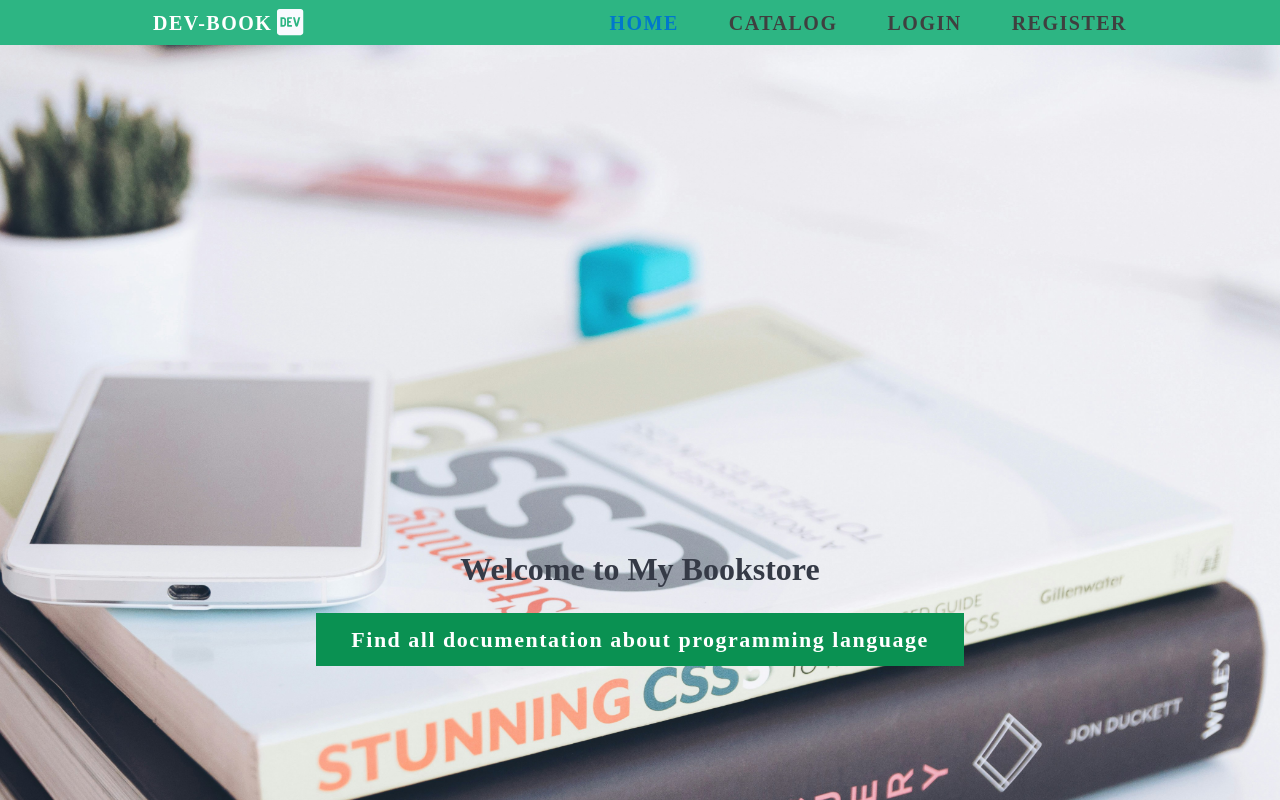
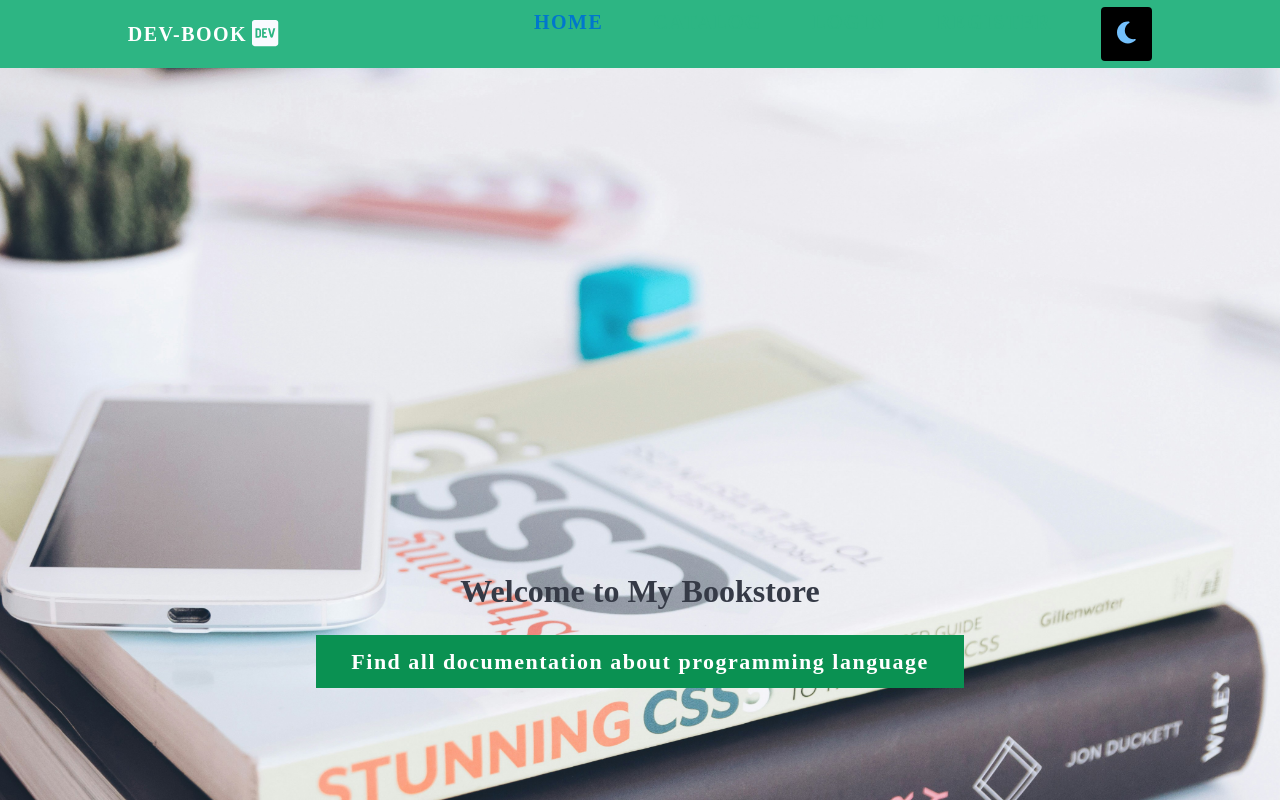
Before and after one commit to lyklecharova/DEV-Book, a React (Vite) app in the folder dev-book/client/: page / in a window 1280 px wide. Shown: the top 800 px of the page. Built offline with nearby package versions, Linux system fonts and the light colour scheme.

Commit message:
Update Header.jsx
Update header with dark mode theme

```diff
--- a/dev-book/client/src/components/Header/Header.jsx
+++ b/dev-book/client/src/components/Header/Header.jsx
@@ -1,81 +1,75 @@
-import { useContext } from 'react';
-import { Link, NavLink } from 'react-router-dom';
+import { useContext } from "react";
+import { Link, NavLink } from "react-router-dom";
 
-import { FontAwesomeIcon } from '@fortawesome/react-fontawesome';
-import { faDev } from '@fortawesome/free-brands-svg-icons';
+import { FontAwesomeIcon } from "@fortawesome/react-fontawesome";
+import { faDev } from "@fortawesome/free-brands-svg-icons";
 
-import style from './Header.module.css';
-import { AuthContext } from '../../contexts/authContext';
+import style from "./Header.module.css";
+import { AuthContext } from "../../contexts/authContext";
+import { ThemeToggle } from "../ThemeButton/ThemeButton";
+import { ThemeContext } from "../../contexts/ThemeContext";
+
 export const Header = () => {
     const { isLog } = useContext(AuthContext);
+    const { theme } = useContext(ThemeContext);
+
+    const colorLink = (name, link) => {
+        return (
+            <NavLink
+                style={({ isActive }) => ({
+                    color: isActive ? "#0077cc" : theme === "Light" ? "#2db583" : "#000",
+                })}
+                to={link}
+            >
+                {name}
+            </NavLink>
+        );
+    };
+
     return (
-
-        <header className={style['header']}>
-            <nav className={style['nav-bar']}>
-                <Link to="/">Dev-Book
-                    <div className={style['flav-icon']}>
-
+        <header className={style["header"]}>
+            <nav className={style["nav-bar"]}>
+                <Link to="/">
+                    Dev-Book
+                    <div className={style["flav-icon"]}>
                         <FontAwesomeIcon icon={faDev} />
                     </div>
                 </Link>
 
-
-                <ul role="list" className={style['ul-list']}>
-                    <li className={style['li-element']}>
-                        <NavLink style={({ isActive }) => ({
-                            color: isActive ? "#0077cc" : "#3F3F3F"
-                        })} to="/">
-                            Home
-                        </NavLink>
-
+                <ul role="list" className={style["ul-list"]}>
+                    <li className={style["li-element"]}>
+                        {colorLink("Home", "/")}
                     </li>
 
-                    <li className={style['li-element']}>
-                        <NavLink style={({ isActive }) => ({
-                            color: isActive ? "#0077cc" : "#3F3F3F"
-                        })} to="/catalog">
-                            Catalog
-                        </NavLink>
+                    <li className={style["li-element"]}>
+                        {colorLink("Catalog", "/catalog")}
                     </li>
 
                     {isLog && (
                         <>
-                            <li className={style['li-element']}>
-                                <NavLink style={({ isActive }) => ({
-                                    color: isActive ? "#0077cc" : "#3F3F3F"
-                                })} to="/create-books">
-                                    Add Book
-                                </NavLink>
+                            <li className={style["li-element"]}>
+                                {colorLink("Add Book", "/create-books")}
                             </li>
 
-                            <li className={style['li-element']}>
-                                <NavLink style={({ isActive }) => ({
-                                    color: isActive ? "#0077cc" : "#3F3F3F"
-                                })} to="/logout">
-                                    Logout
-                                </NavLink>
+                            <li className={style["li-element"]}>
+                                {colorLink("Logout", "/logout")}
                             </li>
                         </>
                     )}
                     {!isLog && (
                         <>
-                            <li className={style['li-element']}>
-                                <NavLink style={({ isActive }) => ({
-                                    color: isActive ? "#0077cc" : "#3F3F3F"
-                                })} to="/login">
-                                    Login
-                                </NavLink>
+                            <li className={style["li-element"]}>
+                                {colorLink("Login", "/login")}
                             </li>
 
-                            <li className={style['li-element']}>
-                                <NavLink style={({ isActive }) => ({
-                                    color: isActive ? "#0077cc" : "#3F3F3F"
-                                })} to="/register">
-                                    Register
-                                </NavLink>
+                            <li className={style["li-element"]}>
+                                {colorLink("Register", "/register")}
                             </li>
                         </>
                     )}
+                    <li>
+                        <ThemeToggle />
+                    </li>
                 </ul>
             </nav>
         </header>
```
